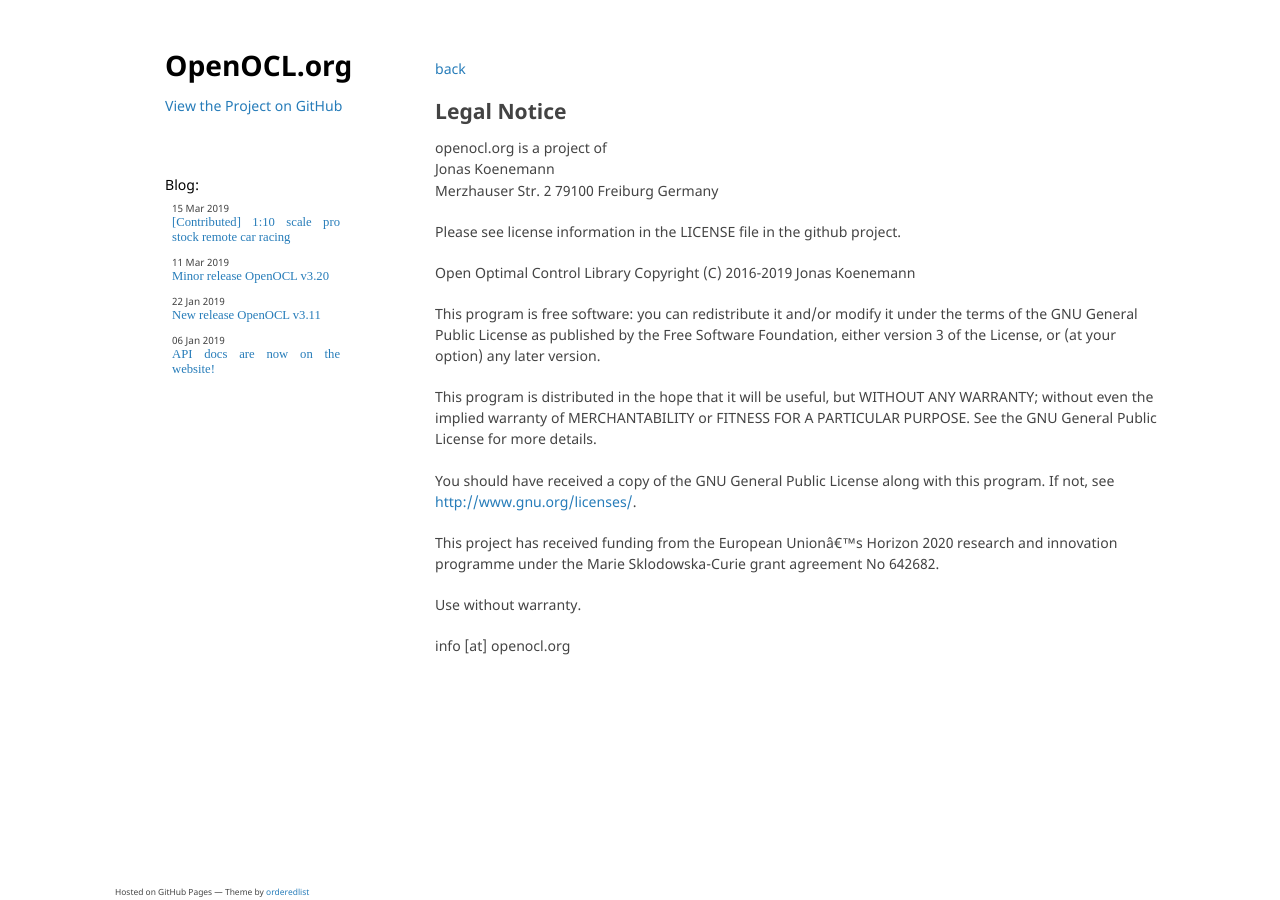
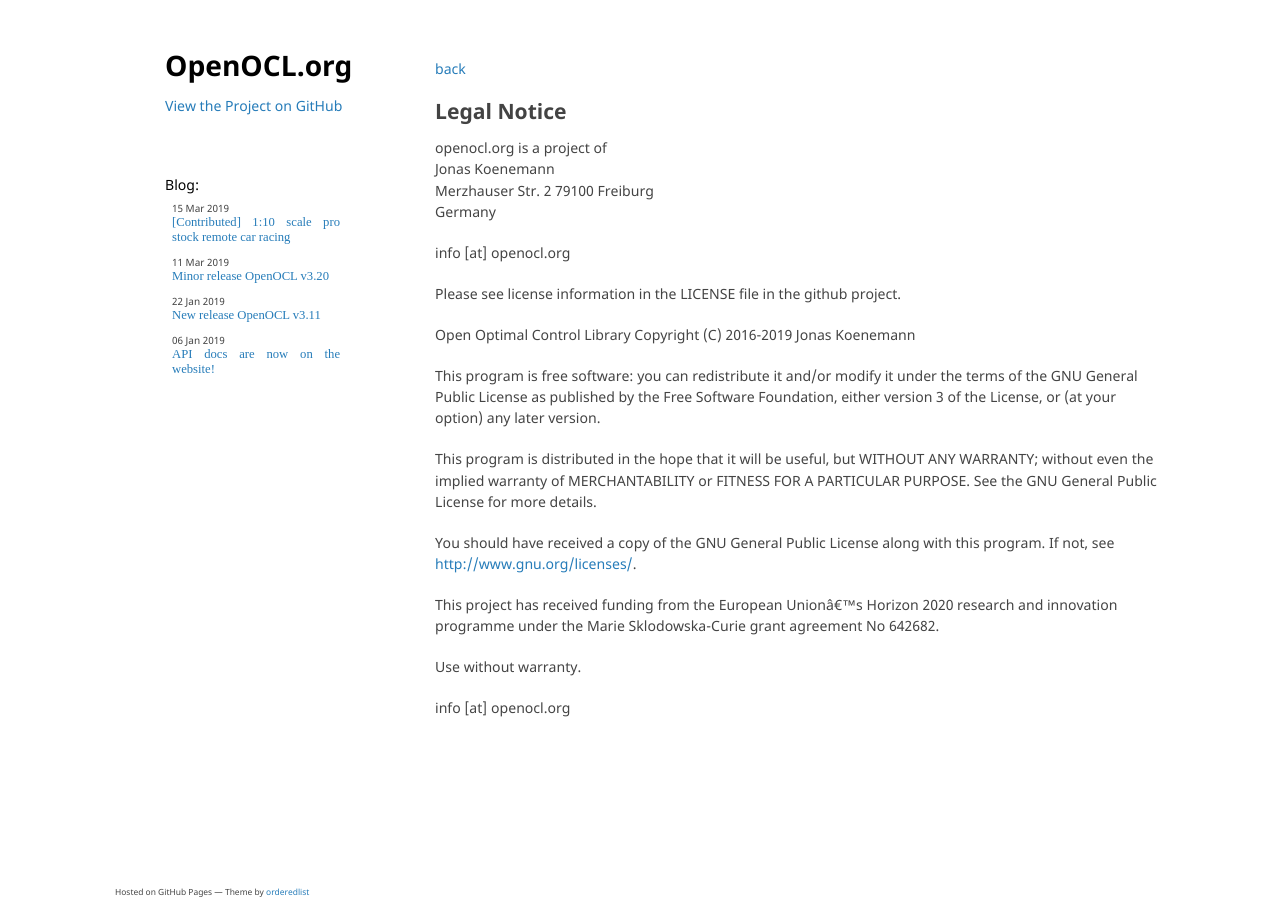
Before and after one commit to OpenOCL/openocl.github.io, a Jekyll site: the page built from legal.md, in a window 1280 px wide. Built offline with Jekyll 4.4.1, drawn with Linux system fonts in a browser that asks for light colours; some web fonts are replaced; our own code applies the rules of GitHub Pages for plain Markdown files.

Commit message:
Update legal.md

```diff
--- a/legal.md
+++ b/legal.md
@@ -9,6 +9,8 @@
 Merzhauser Str. 2
 79100 Freiburg
 Germany
+
+info [at] openocl.org
 
 Please see license information in the LICENSE file in the github project.
 
```
